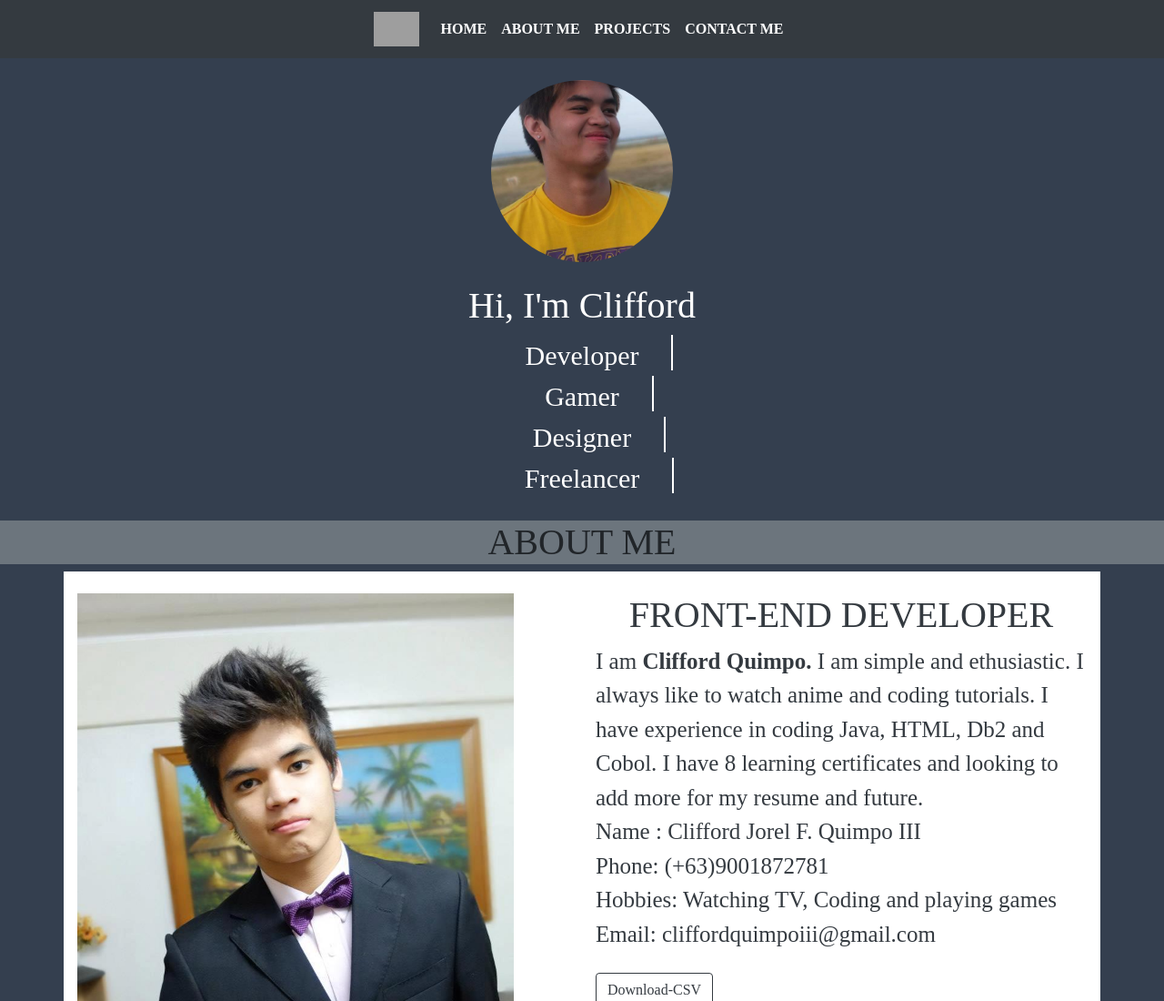
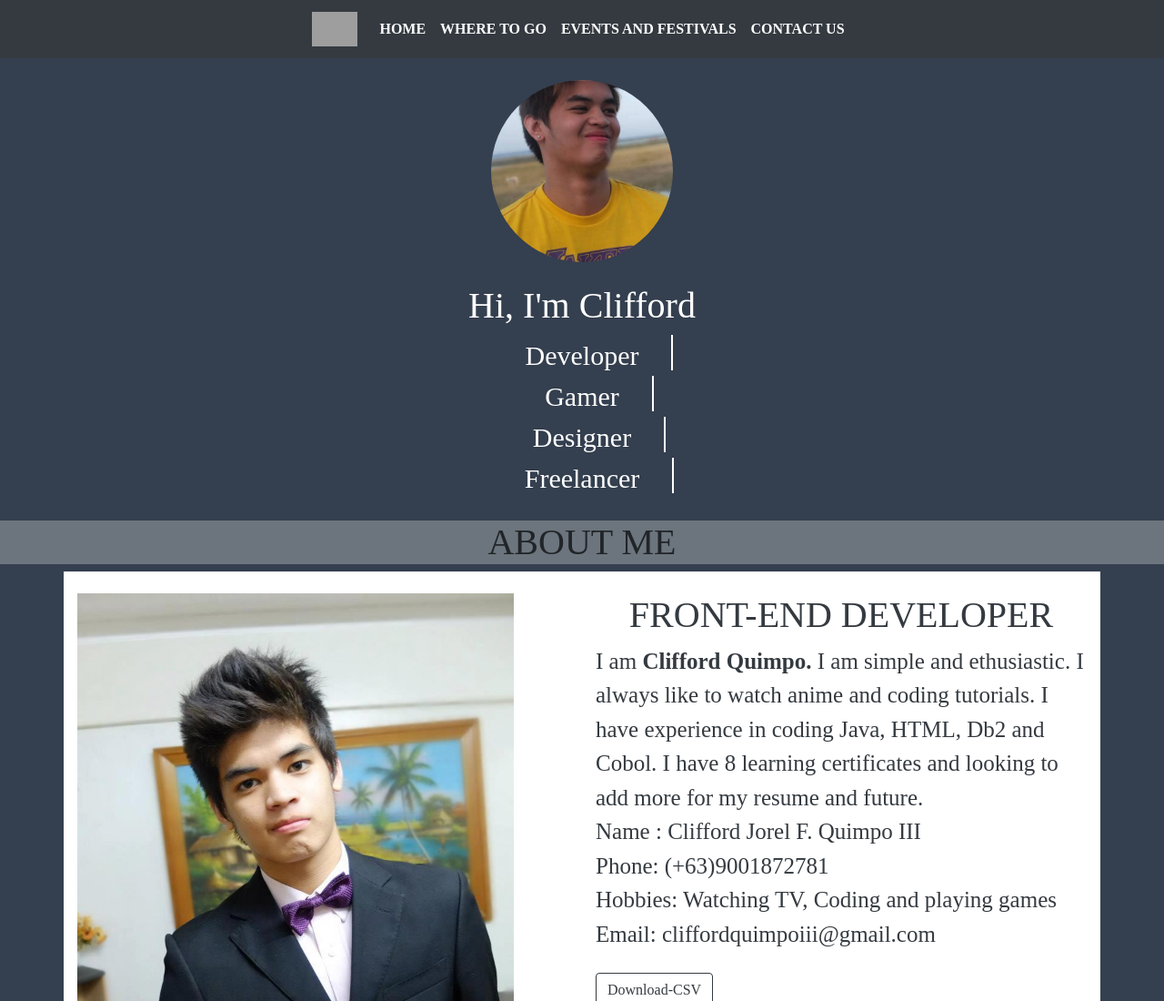
Before and after one commit to CjQuimpo11/Portfolio1, a plain HTML site: page index.html in a window 1280 px wide. Shown: the top 1100 px of the page at 91% size. Drawn offline with nearby package versions, Linux system fonts and the light colour scheme; grey boxes are pictures that could not be loaded.

Commit message:
With download csv

```diff
--- a/index.html
+++ b/index.html
@@ -39,17 +39,17 @@
 				</li>
 				<li class = "nav-item active">
 					<a class ="nav-link" href="#aboutme">
-						<strong>ABOUT ME</strong>
+						<strong>WHERE TO GO</strong>
 					</a>
 				</li>
 				<li class = "nav-item active">
 					<a class ="nav-link" href="#project">
-						<strong>PROJECTS</strong>
+						<strong>EVENTS AND FESTIVALS</strong>
 					</a>
 				</li>
 				<li class = "nav-item active">
 					<a class ="nav-link" href="#contacts">
-						<strong>CONTACT ME</strong>
+						<strong>CONTACT US</strong>
 					</a>
 				</li>
 			</ul>
@@ -110,7 +110,7 @@
 				</div>
 
 				<div class = "my-4">
-				<a href ="#" data-toggle ="modal" data-target ="#mycsv" class ="my-4">
+				<a href ="./Resume_updated.pdf" download="CliffordQuimpo_Resume"   class ="my-4">
 					<button class="btn btn-outline-dark" type="submit">Download-CSV</button>
 				</a>
 				</div>
```
Also changed, not shown: 2 other files.
